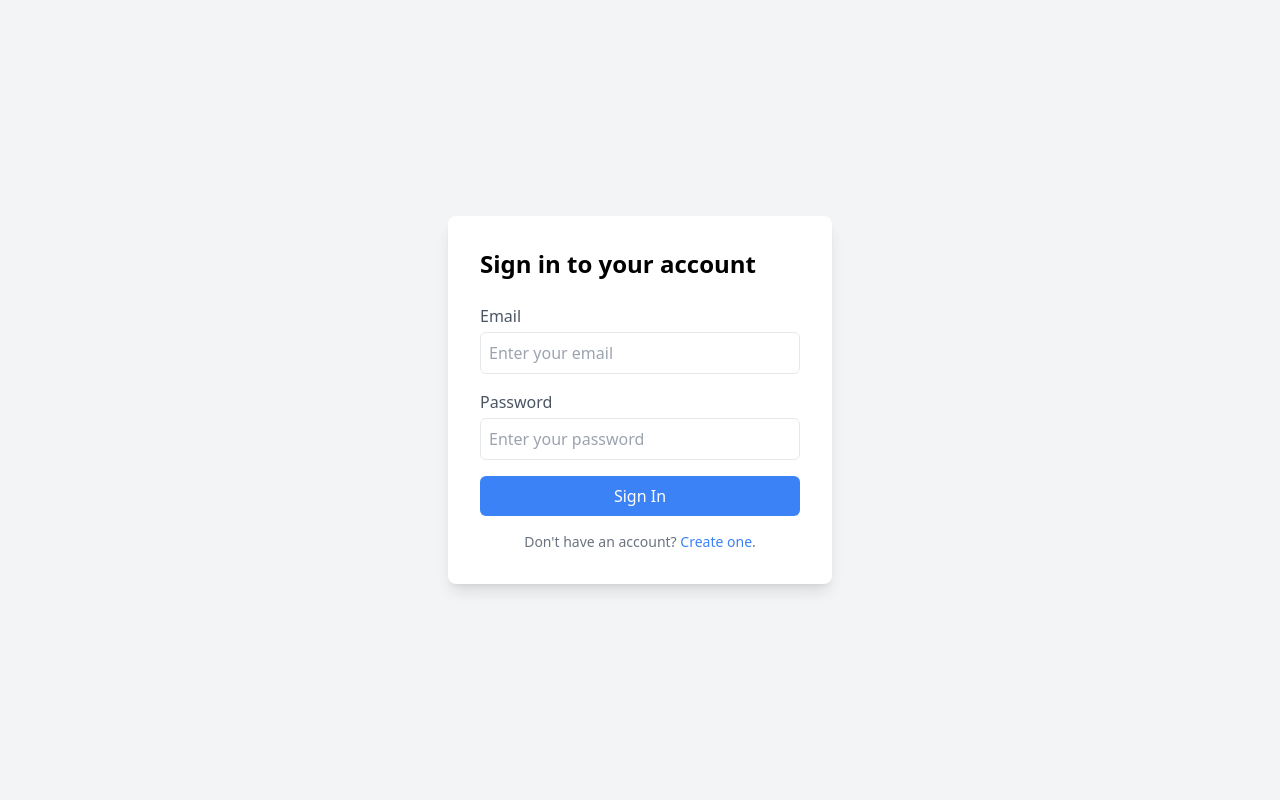
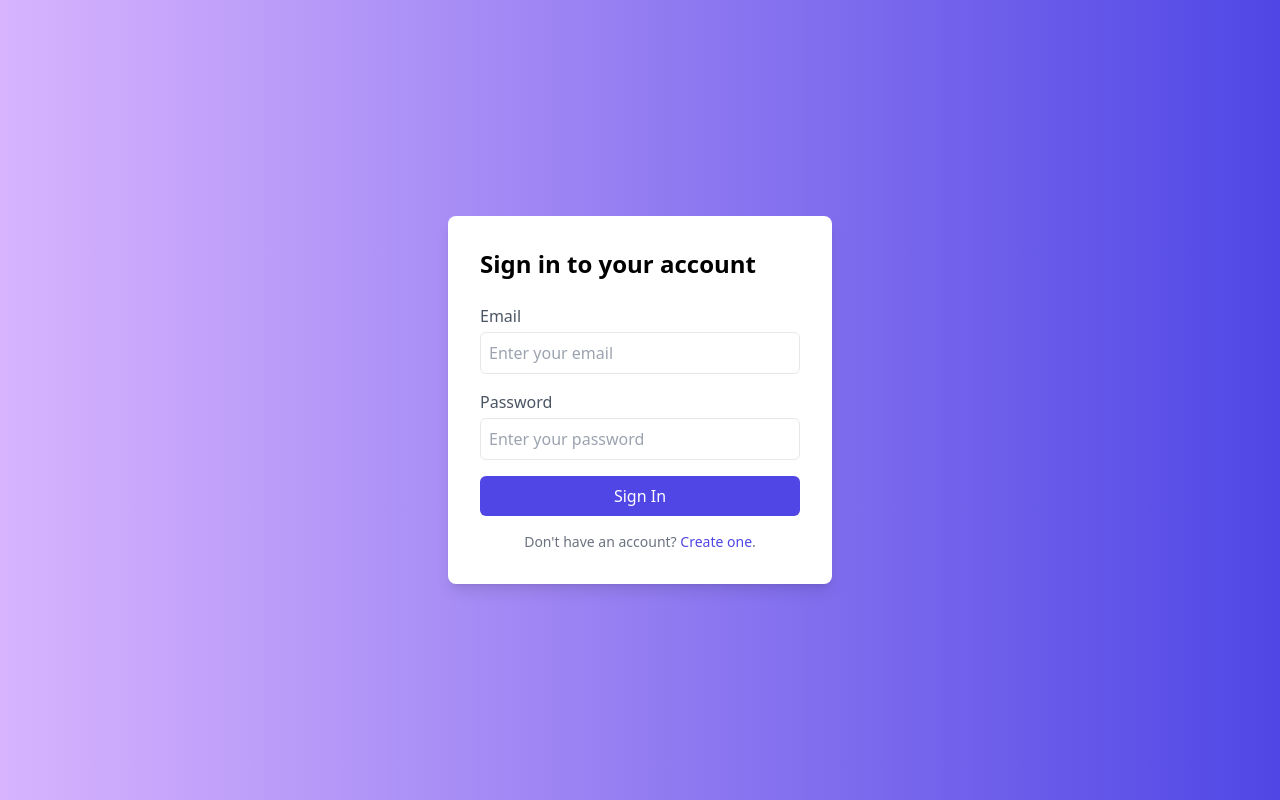
Before and after one commit to r3dcoder/email-system, a Next.js app: page /login in a window 1280 px wide. Built offline with nearby package versions, Linux system fonts and the light colour scheme.

Commit message:
changed the color

```diff
--- a/src/components/form/RegistrationForm.tsx
+++ b/src/components/form/RegistrationForm.tsx
@@ -80,7 +80,6 @@ const RegistrationForm: React.FC = () => {
 
 
     return (
-        <div className="flex h-screen bg-gray-100">
             <div className="m-auto w-full md:max-w-[450px] bg-white rounded-lg shadow-lg p-8">
                 <h2 className="text-2xl font-semibold mb-6 text-black">Create an Account</h2>
                 <div  >
@@ -155,14 +154,14 @@ const RegistrationForm: React.FC = () => {
                         apiResponse.loading ?
                             <button
 
-                                className="w-full bg-blue-550 text-white p-2 rounded-md hover:bg-blue-600"
+                                className="w-full bg-indigo-600 text-white p-2 rounded-md hover:bg-blue-600"
                             >
                                 Loading..
                             </button>
                             :
                             <button
                                 onClick={() => handleSubmit()}
-                                className="w-full bg-blue-550 text-white p-2 rounded-md hover:bg-blue-600"
+                                className="w-full bg-indigo-600 text-white p-2 rounded-md hover:bg-blue-600"
                             >
                                 Register
                             </button>
@@ -172,7 +171,6 @@ const RegistrationForm: React.FC = () => {
                     Already have an account? <Link href="/login" className="text-blue-500">Sign In</Link>.
                 </p>
             </div>
-        </div>
     );
 };
 
--- a/src/pages/_document.tsx
+++ b/src/pages/_document.tsx
@@ -4,7 +4,7 @@ export default function Document() {
   return (
     <Html lang="en">
       <Head />
-      <body className='bg-gray-150'>
+      <body >
         <Main />
         <NextScript />
       </body>
--- a/src/pages/login/index.tsx
+++ b/src/pages/login/index.tsx
@@ -49,8 +49,8 @@ const LoginPage: React.FC = () => {
   };
 
   return (
-    <div className="flex h-screen bg-gray-100">
-      <div className="m-auto w-96 bg-white rounded-lg shadow-lg p-8">
+    <div className='bg-gradient-to-r from-purple-300 to-indigo-600 h-screen flex'>
+      <div className="m-auto w-96 bg-white rounded-lg shadow-lg p-8 ">
         <h2 className="text-2xl font-semibold mb-6">Sign in to your account</h2>
         {successMessage && (
           <div className="bg-green-200 text-green-800 p-4 mb-4">
@@ -84,13 +84,13 @@ const LoginPage: React.FC = () => {
           />
           <button
             type="submit"
-            className="w-full bg-blue-500 text-white p-2 rounded-md hover:bg-blue-600"
+            className="w-full bg-indigo-600 text-white p-2 rounded-md hover:bg-blue-600"
           >
             Sign In
           </button>
         </form>
         <p className="mt-4 text-center text-sm text-gray-500">
-          Don't have an account? <Link href="/registration" className="text-blue-500">Create one</Link>.
+          Don't have an account? <Link href="/registration" className="text-indigo-600">Create one</Link>.
         </p>
       </div>
     </div>
--- a/src/pages/profile/index.tsx
+++ b/src/pages/profile/index.tsx
@@ -16,6 +16,8 @@ const ProfilePage = () => {
                     <h1>Welcome, {user.firstName}!</h1>
                     {/* Display other user information */}
                     <button onClick={handleLogout}>Logout</button>
+
+
                 </div>
             ) : (
                 <p>You are not logged in.</p>
--- a/src/pages/registration/index.tsx
+++ b/src/pages/registration/index.tsx
@@ -5,7 +5,10 @@ const RegistrationPage: React.FC = () => {
 
 
     return (
+      <div className='bg-gradient-to-r from-purple-300 to-indigo-600 h-screen flex'>
         <RegistrationForm/>
+      </div>
+
     );
 };
 
```
